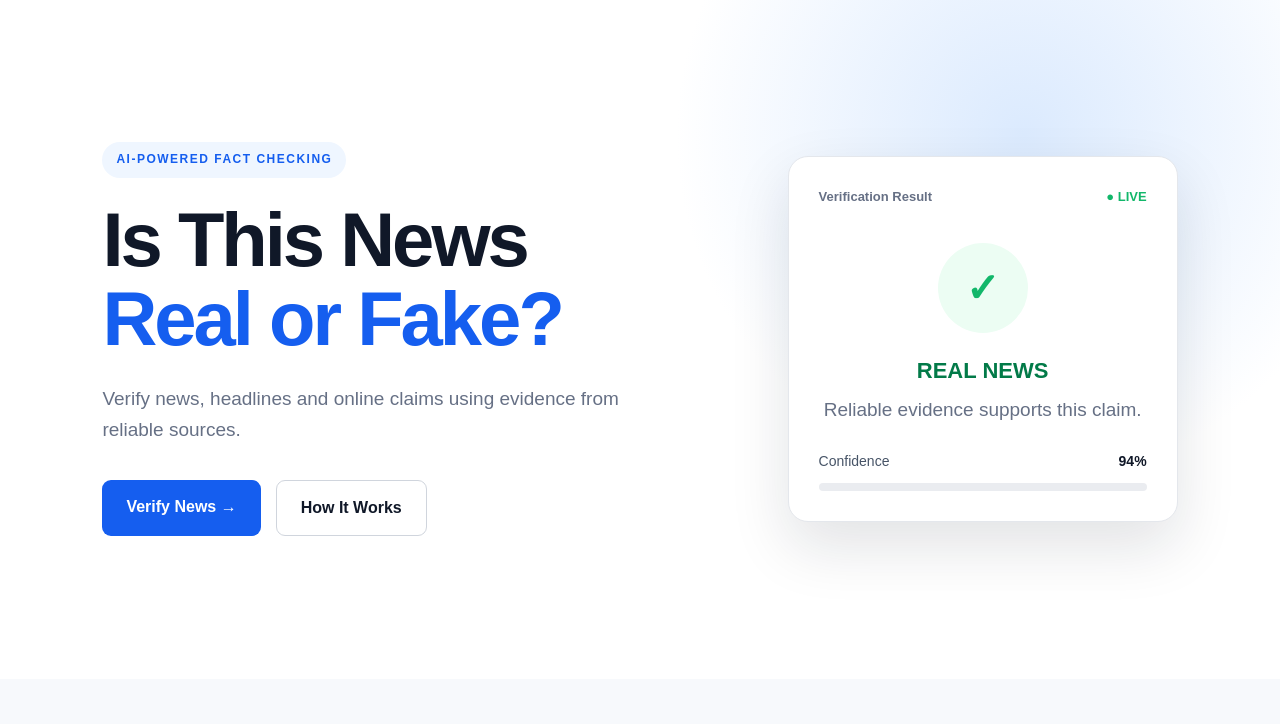
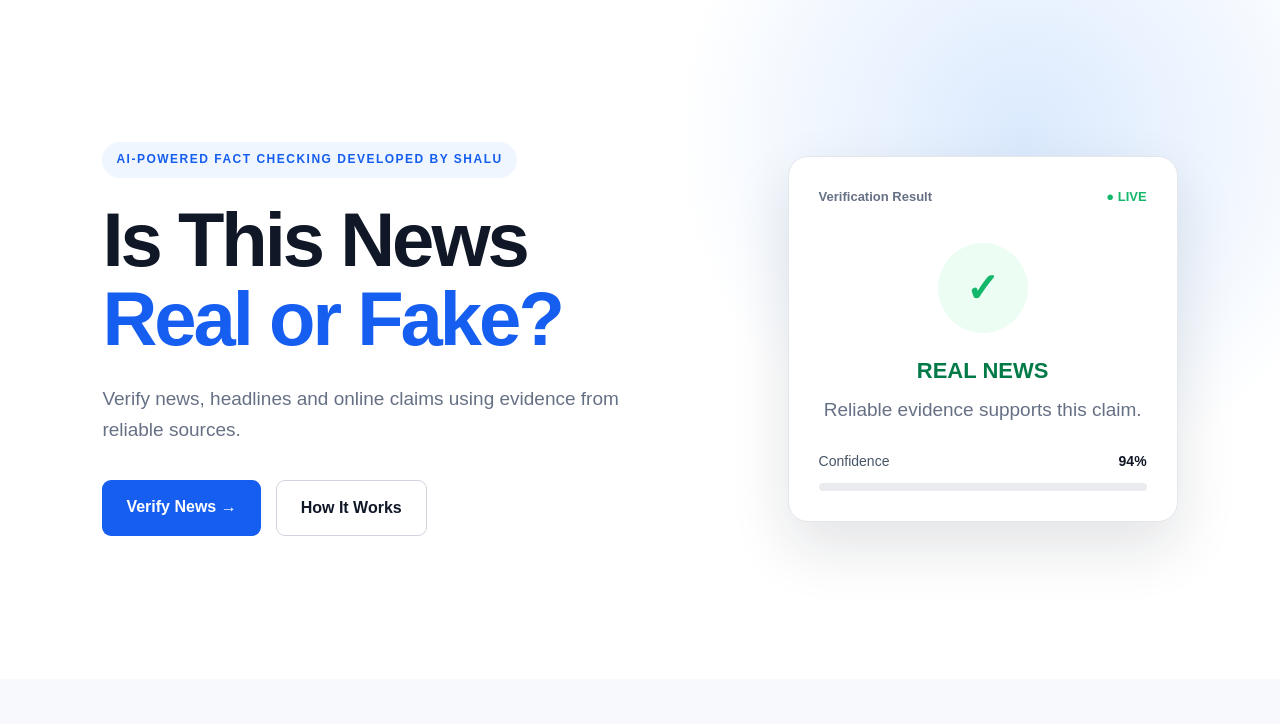
Before and after one commit to sachinkumaraj/TruthCheck-AI, a plain HTML site: page index.html in a window 1280 px wide. Shown: the part 76-800 px from the top of the page. Drawn offline with Linux system fonts and the light colour scheme.

Commit message:
Update frontend

```diff
--- a/index.html
+++ b/index.html
@@ -49,7 +49,7 @@
             <div class="hero-content">
 
                 <div class="badge">
-                    AI-POWERED FACT CHECKING
+                    AI-POWERED FACT CHECKING DEVELOPED BY SHALU
                 </div>
 
                 <h1>
```
